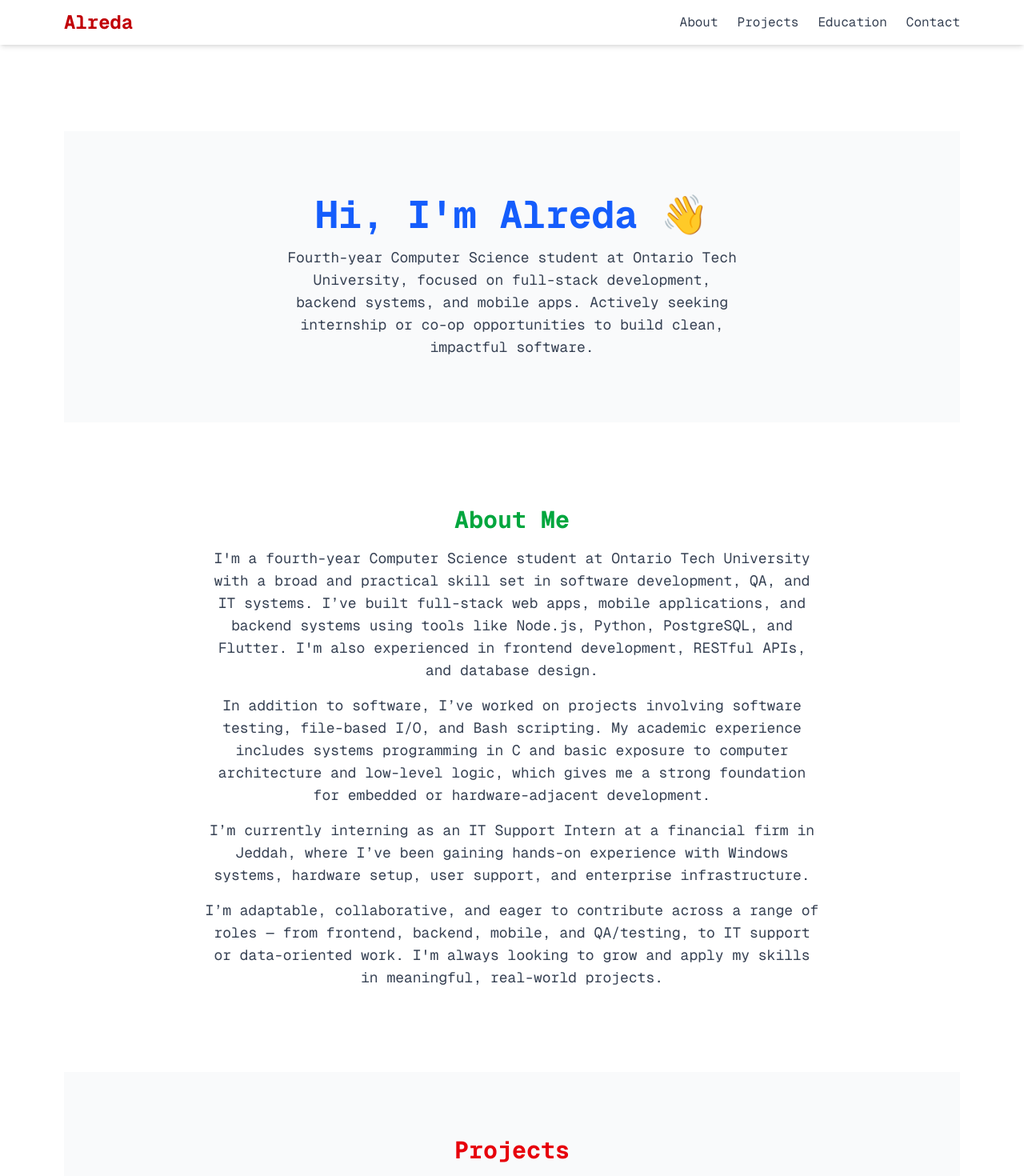
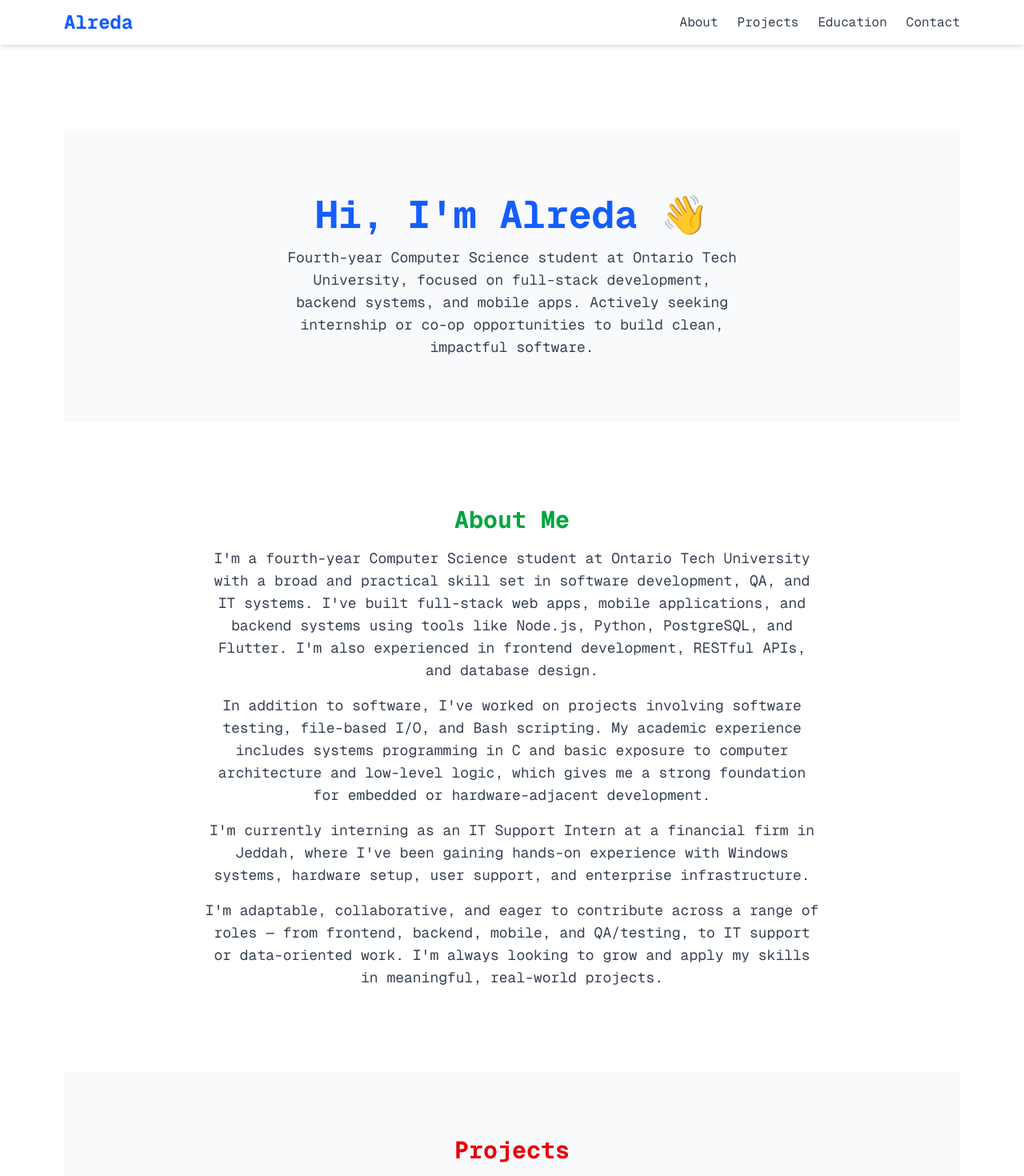
Before and after one commit to AlredaAlhadi/personal-portfolio, a Next.js app: page / in a window 1280 px wide. Shown: the top 1470 px of the page at 80% size. Built offline with nearby package versions, Linux system fonts and the light colour scheme.

Commit message:
minor fixes for deployment

```diff
--- a/src/components/Navbar.tsx
+++ b/src/components/Navbar.tsx
@@ -1,6 +1,7 @@
 // components/Navbar.tsx
 "use client";
 import { useState } from "react";
+import Link from 'next/link';
 
 export default function Navbar() {
   const [isOpen, setIsOpen] = useState(false);
@@ -10,7 +11,8 @@ export default function Navbar() {
   return (
     <nav className="w-full bg-white shadow-md fixed top-0 left-0 z-50">
       <div className="max-w-6xl mx-auto px-4 py-3 flex items-center justify-between">
-        <a href="/" className="text-2xl font-bold text-red-700">Alreda</a>
+
+        <Link href="/" className="text-2xl font-bold text-blue-600">Alreda</Link>
 
         {/* Hamburger Icon */}
         <button
--- a/src/pages/index.tsx
+++ b/src/pages/index.tsx
@@ -37,16 +37,16 @@ export default function Home() {
           <div className="max-w-3xl mx-auto text-center">
             <h2 className="text-3xl text-green-600 font-bold mb-4">About Me</h2>
             <p className="text-lg text-gray-700">
-              I'm a fourth-year Computer Science student at Ontario Tech University with a broad and practical skill set in software development, QA, and IT systems. I’ve built full-stack web apps, mobile applications, and backend systems using tools like Node.js, Python, PostgreSQL, and Flutter. I'm also experienced in frontend development, RESTful APIs, and database design.
+              I&apos;m a fourth-year Computer Science student at Ontario Tech University with a broad and practical skill set in software development, QA, and IT systems. I&apos;ve built full-stack web apps, mobile applications, and backend systems using tools like Node.js, Python, PostgreSQL, and Flutter. I&apos;m also experienced in frontend development, RESTful APIs, and database design.
             </p>
             <p className="text-lg text-gray-700 mt-4">
-              In addition to software, I’ve worked on projects involving software testing, file-based I/O, and Bash scripting. My academic experience includes systems programming in C and basic exposure to computer architecture and low-level logic, which gives me a strong foundation for embedded or hardware-adjacent development.
+              In addition to software, I&apos;ve worked on projects involving software testing, file-based I/O, and Bash scripting. My academic experience includes systems programming in C and basic exposure to computer architecture and low-level logic, which gives me a strong foundation for embedded or hardware-adjacent development.
             </p>
             <p className="text-lg text-gray-700 mt-4">
-              I’m currently interning as an IT Support Intern at a financial firm in Jeddah, where I’ve been gaining hands-on experience with Windows systems, hardware setup, user support, and enterprise infrastructure.
+              I&apos;m currently interning as an IT Support Intern at a financial firm in Jeddah, where I&apos;ve been gaining hands-on experience with Windows systems, hardware setup, user support, and enterprise infrastructure.
             </p>
             <p className="text-lg text-gray-700 mt-4">
-              I’m adaptable, collaborative, and eager to contribute across a range of roles — from frontend, backend, mobile, and QA/testing, to IT support or data-oriented work. I'm always looking to grow and apply my skills in meaningful, real-world projects.
+              I&apos;m adaptable, collaborative, and eager to contribute across a range of roles — from frontend, backend, mobile, and QA/testing, to IT support or data-oriented work. I&apos;m always looking to grow and apply my skills in meaningful, real-world projects.
             </p>
           </div>
         </section>
@@ -60,49 +60,49 @@ export default function Home() {
 
       <ProjectCard
         title="Personal Portfolio Website"
-        date="July 2025 – Present"
+        date="July 2025 - Present"
         description="Developed a responsive developer portfolio site using Next.js, React, and Tailwind CSS. Features smooth scrolling, project cards, sticky navbar with burger menu, and SEO/meta tags. Hosted on Vercel."
         tech="Next.js · React.js · Tailwind CSS · Vercel · Responsive Design · GitHub"
       />
 
       <ProjectCard
-        title="WorkQuest – Job Tracker Web App"
-        date="Mar 2025 – Apr 2025"
+        title="WorkQuest - Job Tracker Web App"
+        date="Mar 2025 - Apr 2025"
         description="Developed a full-stack job tracking app for managing applications with features like resume matching (via keyword relevance), Jooble API integration, and D3.js visualizations. Built frontend in Vue.js (Bulma CSS) and backend in Node.js with PostgreSQL."
         tech="Vue.js · Bulma CSS · Node.js · PostgreSQL · REST API · D3.js · Express.js"
       />
 
       <ProjectCard
-        title="Bee Healthy – AI Workout Assistant"
+        title="Bee Healthy - AI Workout Assistant"
         date="Feb 2025"
         description="Built an AI-powered workout planner at HackHive using a DeepSeek model via Ollama. Used SVG muscle selectors, AJAX for user input, and dynamic DOM rendering to show personalized plans. Frontend: HTML/CSS/JS/jQuery. AI-backed JSON responses."
         tech="JavaScript · jQuery · HTML · CSS · Bootstrap · AJAX · DeepSeek AI · SVG · Ollama"
       />
 
       <ProjectCard
-        title="PennyWise – Expense Tracker Mobile App"
-        date="Oct 2024 – Dec 2024"
+        title="PennyWise - Expense Tracker Mobile App"
+        date="Oct 2024 - Dec 2024"
         description="Created a finance tracking app using Flutter (Dart), SQLite, and Firebase. Designed profile selector, transactions list, and budget tracking with local + cloud storage. Collaborated using Figma for layout planning."
         tech="Flutter · Dart · Firebase · SQLite · Android Studio · Figma"
       />
 
       <ProjectCard
         title="Chatroom Server Web App"
-        date="Mar 2024 – Apr 2024"
+        date="Mar 2024 - Apr 2024"
         description="Built a real-time chatroom app with Java and WebSockets in IntelliJ. Supported multiple chatrooms, image sharing, user status, and even a live multiplayer Gomoku minigame. Focused on live communication and responsive design."
         tech="Java · WebSockets · IntelliJ IDEA · JavaScript · HTML/CSS · Team Collaboration"
       />
 
       <ProjectCard
         title="Spam Detector & Analysis Dashboard"
-        date="Feb 2024 – Mar 2024"
+        date="Feb 2024 - Mar 2024"
         description="Trained a spam classifier using word frequencies in spam vs ham documents. Displayed spam probabilities and precision/accuracy metrics on a clean dashboard built with Java and JAX-RS, served via a full-stack web app."
         tech="Java · JAX-RS · Jakarta EE · Web Applications · REST APIs · JavaScript · JSON"
       />
 
       <ProjectCard
-        title="Sun Destroyer v1.3 – Space Game (XNA)"
-        date="Apr 2022 – Jun 2022"
+        title="Sun Destroyer v1.3 - Space Game (XNA)"
+        date="Apr 2022 - Jun 2022"
         description="Designed and built a 2D multiplayer space game using C# and XNA. Added features like background selection, health tracking, controller support, and audio. Built game logic with class hierarchies and OOP best practices."
         tech="C# · XNA · Visual Studio · Game Physics · OOP · UML · Audio · UI Design"
       />
```
